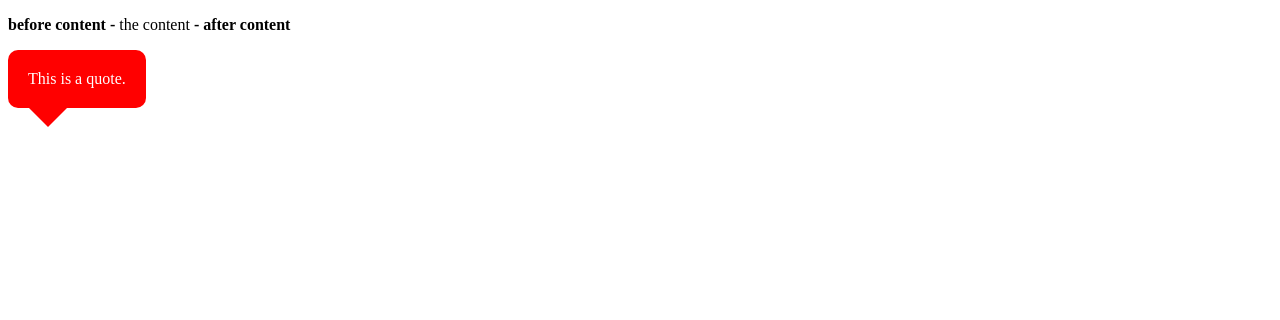
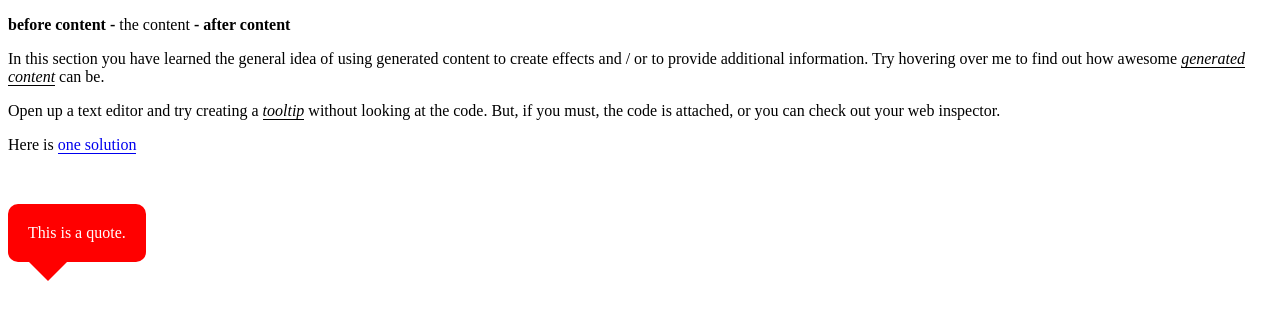
Before and after one commit to jmblalock/css-in-depth-v2, a plain HTML site: page generated-content/index.html in a window 1280 px wide. Drawn offline with Linux system fonts and the light colour scheme.

Commit message:
tooltips

```diff
--- a/generated-content/index.html
+++ b/generated-content/index.html
@@ -8,7 +8,34 @@
     <link rel="stylesheet" href="style.css" />
   </head>
   <body>
-    <p>the content</p>
-    <q class="quote">This is a quote.</q>
+    <p class="example">the content</p>
+    <section class="content">
+      <p>
+        In this section you have learned the general idea of using generated
+        content to create effects and / or to provide additional information.
+        Try hovering over me to find out how awesome
+        <i title="Generated Content Rocks my world" data-tooltip="true"
+          >generated content</i
+        >
+        can be.
+      </p>
+      <p>
+        Open up a text editor and try creating a
+        <i title="'Cause tool tips are awesome" data-tooltip="true">tooltip</i>
+        without looking at the code. But, if you must, the code is attached, or
+        you can check out your web inspector.
+      </p>
+      <p style="margin-bottom: 50px">
+        Here is
+        <a
+          title="Don't cheat"
+          data-tooltip="true"
+          href="files/35_tooltip.html"
+          target="play"
+          >one solution</a
+        >
+      </p>
+      <q class="quote">This is a quote.</q>
+    </section>
   </body>
 </html>
--- a/generated-content/style.css
+++ b/generated-content/style.css
@@ -1,8 +1,8 @@
-p:before {
+p.example:before {
   content: "before content - ";
   font-weight: bold;
 }
-p:after {
+p.example:after {
   content: " - after content";
   font-weight: bold;
 }
@@ -27,3 +27,37 @@ p:after {
   bottom: -39px;
   left: 20px;
 }
+p [data-tooltip="true"] {
+  border-bottom: 1px solid;
+  text-decoration: none;
+  line-height: 1;
+  display: inline;
+  z-index: 0;
+}
+p [data-tooltip="true"]:hover {
+  position: relative;
+}
+p [data-tooltip="true"]:hover:before {
+  content: attr(title);
+  position: absolute;
+  top: 45px;
+  left: 0;
+  background-color: #c7573a;
+  color: white;
+  max-width: 10em;
+  min-width: 5em;
+  font-style: normal;
+  padding: 5px;
+  border-radius: 10px;
+  text-align: center;
+  z-index: 100;
+}
+p [data-tooltip="true"]:hover:after {
+  content: "";
+  position: absolute;
+  top: 1.1rem;
+  border: 15px solid;
+  position: absolute;
+  left: 20px;
+  border-color: transparent transparent #c7573a;
+}
```
